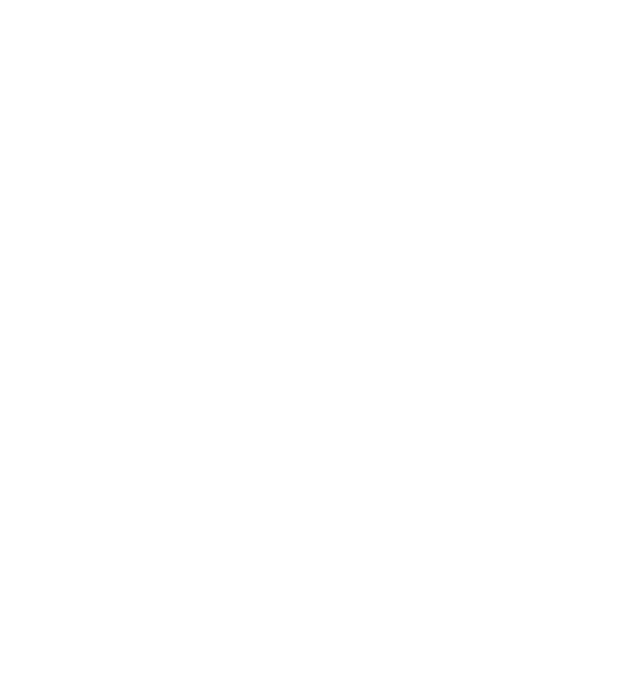
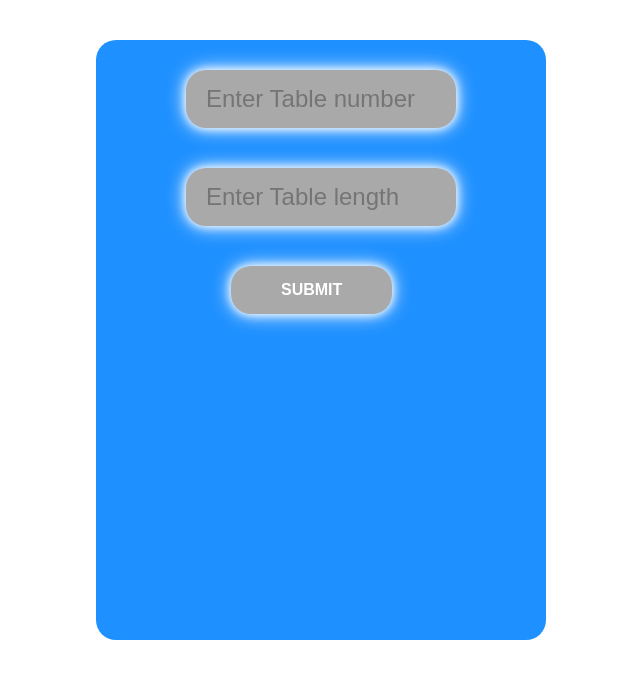
Before and after one commit to MFaizanali2/Table-Generator, a plain HTML site: page index.html in a window 1280 px wide. Shown: the whole page, without its empty margins (288-928 px from the left). Drawn offline with Linux system fonts and the light colour scheme.

Commit message:
continue work
continue

```diff
--- a/app.js
+++ b/app.js
@@ -0,0 +1,15 @@
+// let table = prompt("enter your number");
+// let length = table.length;
+// length = prompt("Enter length")
+// for(let i = 1; i <= length; i++){
+//     console.log(`${table} X ${i} = ${table*i}`);
+// }
+
+function click(){
+    let collect = document.getElementById("first").value;
+    let length = document.getElementById("second").value;
+    let putdata = document.getElementById("generator");
+    for(let i = 1; i <= length; i++){
+           putdata.value += collect*i;
+    }
+}
--- a/index.html
+++ b/index.html
@@ -10,6 +10,16 @@
 </head>
 
 <body>
+    <div id="container">
+
+        <div id="input">
+    <input id="first" placeholder="Enter Table number" type="number" readonly>
+    <input id="second" placeholder="Enter Table length" type="number" readonly>
+    <button onclick="click()">Submit</button>
+    <p id="Generator"></p>
+        </div>
+
+    </div>
 
 </body>
 
--- a/style.css
+++ b/style.css
@@ -8,3 +8,55 @@ html,body{
     height: 100%;
     font-family: sans-serif;
 }
+#container{
+    display: flex;
+    position: absolute;
+    top: 5%;
+    left: 30%;
+    width: 450px;
+    height: 600px;
+    border-radius: 20px;
+    background-color: dodgerblue;
+}
+input{
+    padding: 15px 20px;
+    border: none;
+    outline: none;
+    background-color: darkgray;
+    font-size: 1.5rem;
+    border-radius: 20px;
+    box-shadow: 0 0 10px #fff, 0 0 20px #fff;
+}
+#first{
+    width: 60%;
+    margin: 30px 20%;
+}
+#second{
+    width: 60%;
+    margin: 10px 20%;
+}
+button{
+    margin: 30px 30% ;
+    padding: 15px 50px;
+    text-transform: uppercase;
+    border-radius: 20px;
+    outline: none;
+    border: none;
+    background-color: darkgray;
+    color: #fff;
+    font-size: 1rem;
+    font-weight: bolder;
+    cursor: pointer;
+    box-shadow:0 0 10px #fff, 0 0 20px #fff;
+}
+button:hover{
+    background-color: #fff;
+    color: darkgray;
+
+}
+#generator{
+    font-size: 2rem;
+    font-weight: bold;
+    color: #fff;
+    margin: 10px 20%;
+}
```
